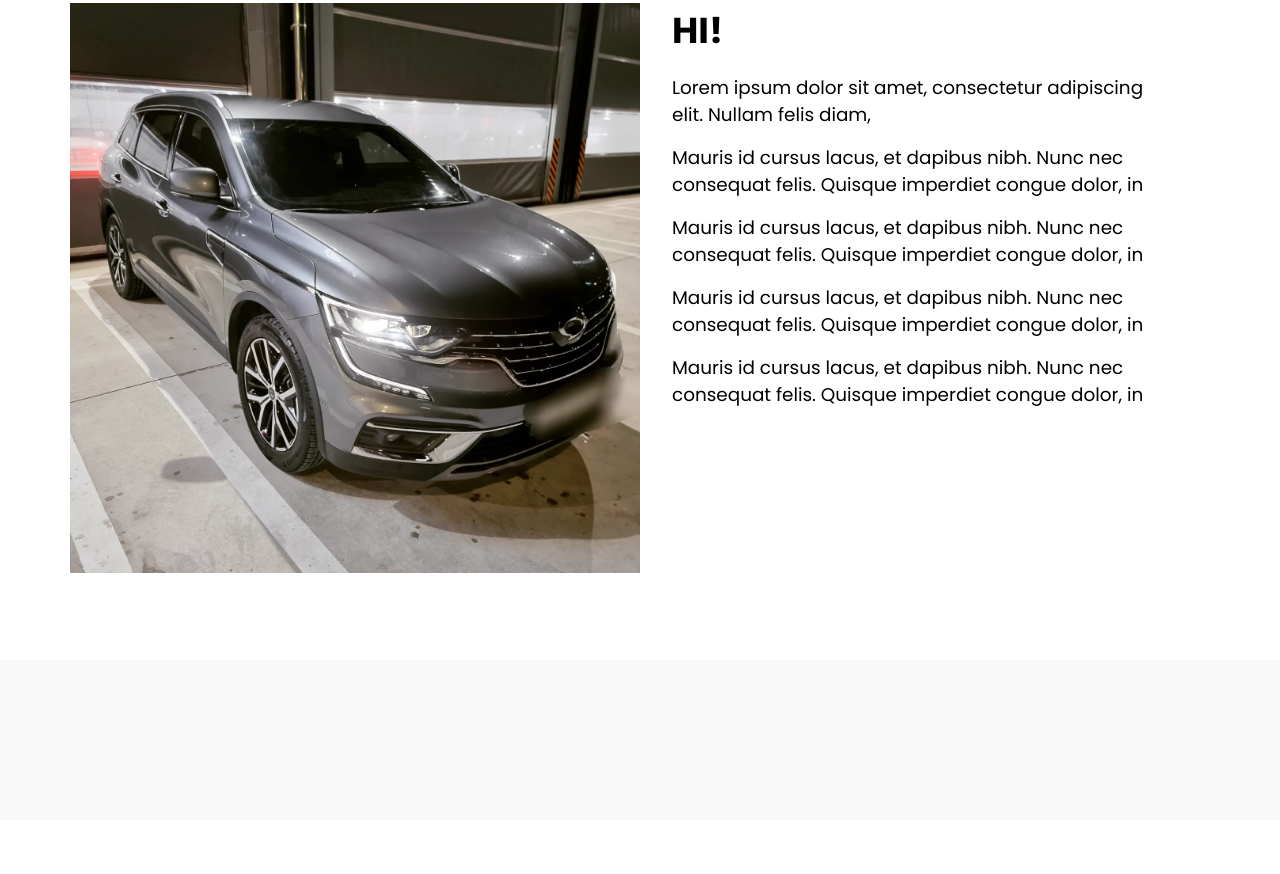
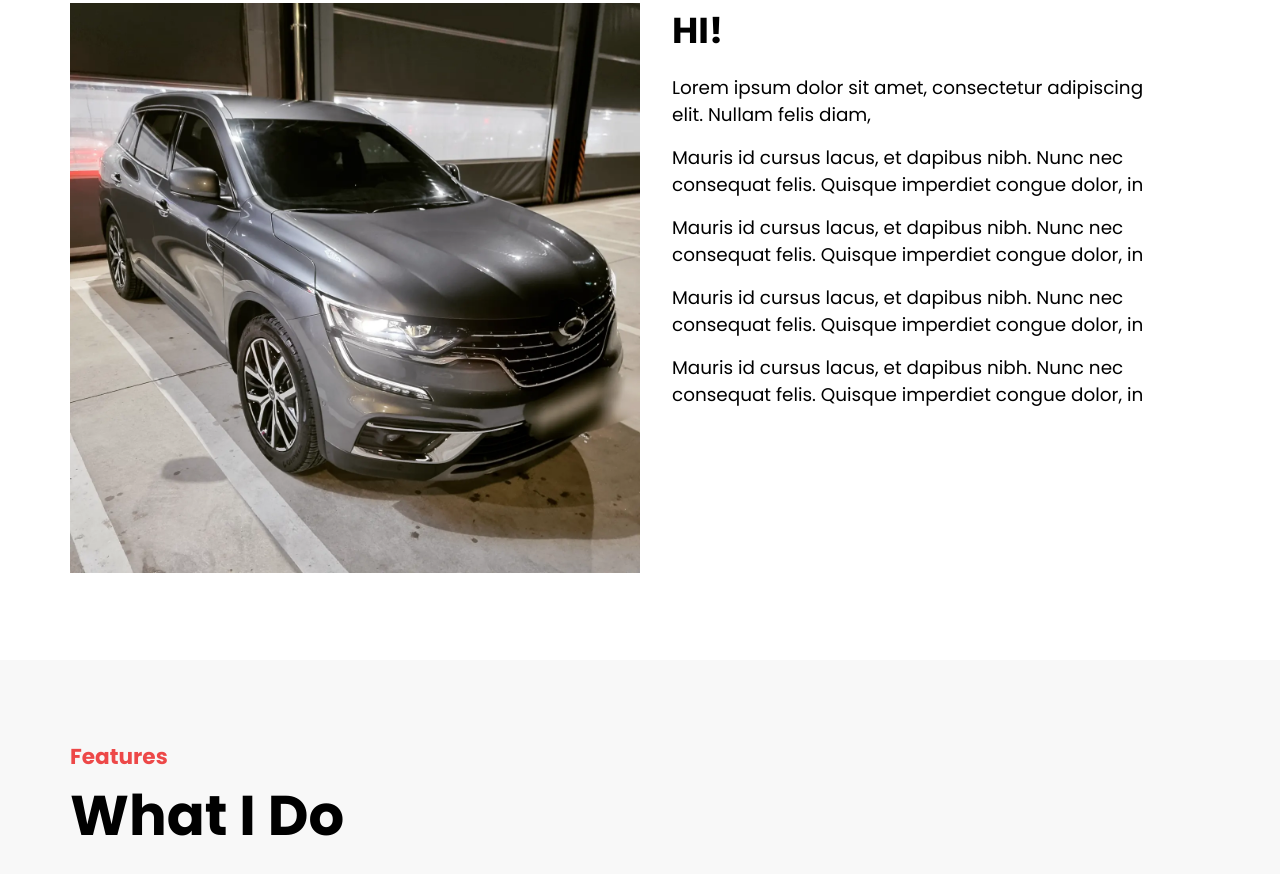
Before and after one commit to itrecipe/MiniProject_FE, a plain HTML site: page toyProject_FE/index_toy.html in a window 1280 px wide. Shown: the part 1043-1917 px from the top of the page. Before the commit the page ends 1863 px from the top, so only its background shows below. Drawn offline with Linux system fonts and the light colour scheme.

Commit message:
MiniProject_FE - ks
24.03.18

```diff
--- a/toyProject_FE/index_toy.html
+++ b/toyProject_FE/index_toy.html
@@ -1,13 +1,11 @@
 <!DOCTYPE html>
 <html lang="en">
-
 <head>
     <meta charset="UTF-8">
     <meta name="viewport" content="width=device-width, initial-scale=1.0">
     <title>Document</title>
     <link rel="stylesheet" href="style_toy.css">
 </head>
-
 <body>
     <!-- header -->
     <header>
@@ -92,6 +90,11 @@
 
     <!-- What I do -->
     <section id="features" class="do">
+        <div class="container">
+        <div class="title">
+            <h4>Features</h4>
+            <h2>What I Do</h2>
+        </div>
         <div></div>
         <div></div>
         <div></div>
@@ -102,8 +105,7 @@
         <div></div>
         <div></div>
         <div></div>
-        <div></div>
-        <div></div>
+        </div>
     </section>
     <!-- end_What I do -->
 
@@ -119,5 +121,4 @@
 
     <!-- end_Contact With Me -->
 </body>
-
 </html>
```
